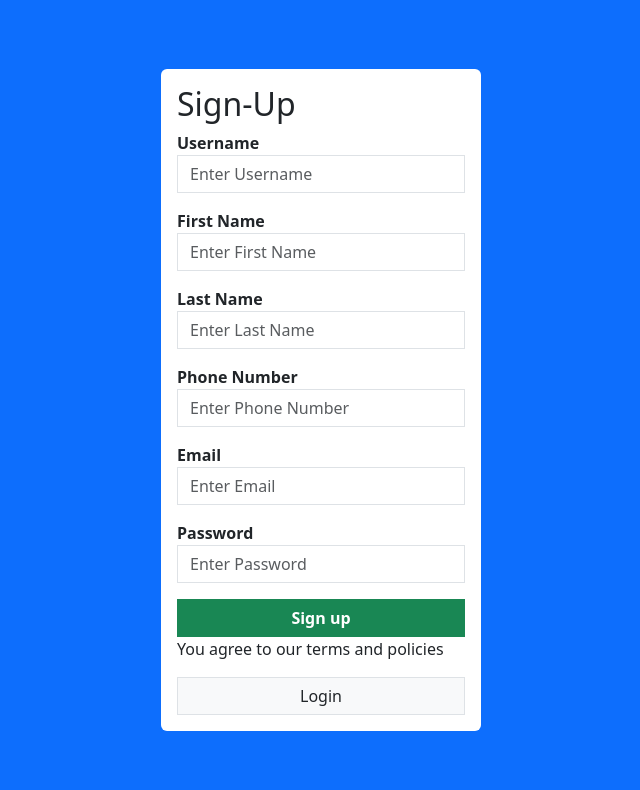
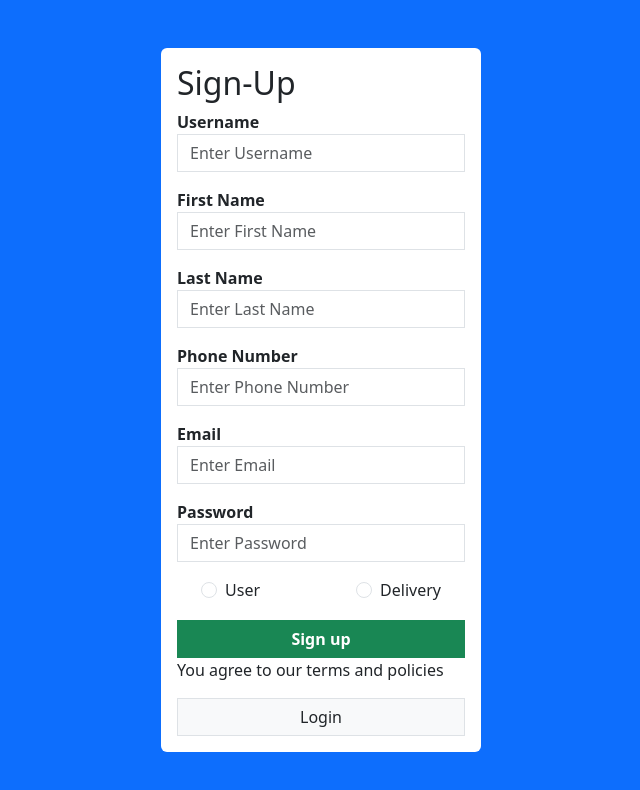
Before and after one commit to AntWalach/On-demand-Delivery-Platform, a React (Create React App) app in the folder frontend/: page /signup in a window 1280 px wide. Shown: the top 790 px of the page, without its empty margins (319-959 px from the left). Built offline with nearby package versions, Linux system fonts and the light colour scheme.

Commit message:
Signup changes

```diff
--- a/frontend/package.json
+++ b/frontend/package.json
@@ -9,6 +9,7 @@
     "axios": "^1.6.1",
     "bootstrap": "^5.3.2",
     "react": "^18.2.0",
+    "react-bootstrap": "^2.9.1",
     "react-dom": "^18.2.0",
     "react-phone-number-input": "^3.3.7",
     "react-router-dom": "^6.18.0",
--- a/frontend/src/Login.js
+++ b/frontend/src/Login.js
@@ -2,6 +2,7 @@ import React, { useState } from "react";
 import { Link, useNavigate } from "react-router-dom";
 import Validation from "./LoginValidation";
 import axios from "axios"
+
 
 function Login() {
   const [values, setValues] = useState({
--- a/frontend/src/Signup.js
+++ b/frontend/src/Signup.js
@@ -3,8 +3,10 @@ import { Link, useNavigate } from "react-router-dom";
 import Validation from "./SignupValidation";
 import PhoneInput from "react-phone-number-input/input";
 import axios from "axios";
+import Form from "react-bootstrap/Form";
 
 function Signup() {
+
   const [values, setValues] = useState({
     username: "",
     fName: "",
@@ -12,6 +14,7 @@ function Signup() {
     phoneNumber: "",
     email: "",
     password: "",
+    userType: "",
   });
 
   const navigate = useNavigate();
@@ -21,7 +24,7 @@ function Signup() {
   const handleInput = (event) => {
     setValues((prev) => ({
       ...prev,
-      [event.target.name]: [event.target.value],
+      [event.target.name]: event.target.value,
     }));
   };
 
@@ -147,6 +150,40 @@ function Signup() {
             )}
           </div>
 
+          <div className="mb-3">
+            <div className="d-flex justify-content-center align-items-center">
+              <div className="mx-5">
+                <Form.Check
+                  type="radio"
+                  name="userType"
+                  id="custom-radio-1"
+                  label="User"
+                  value="user"
+                  onChange={() => {
+                    handleInput({
+                      target: { name: "userType", value: "user" },
+                    });
+                  }}
+                />
+              </div>
+
+              <div className="mx-5">
+                <Form.Check
+                  type="radio"
+                  name="userType"
+                  id="custom-radio-2"
+                  label="Delivery"
+                  value="delivery"
+                  onChange={() => {
+                    handleInput({
+                      target: { name: "userType", value: "delivery" },
+                    });
+                  }}
+                />
+              </div>
+            </div>
+          </div>
+
           <button type="submit" className="btn btn-success w-100 rounded-0">
             <strong>Sign up</strong>
           </button>
```
Also changed, not shown: 2 other files (tests, documents, lock files or other folders).
